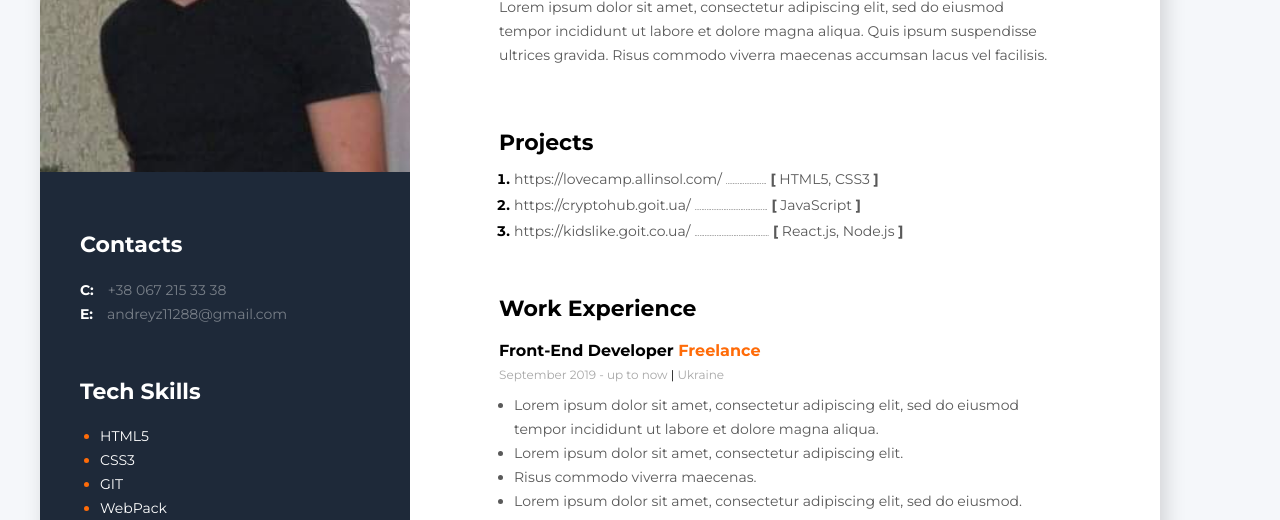
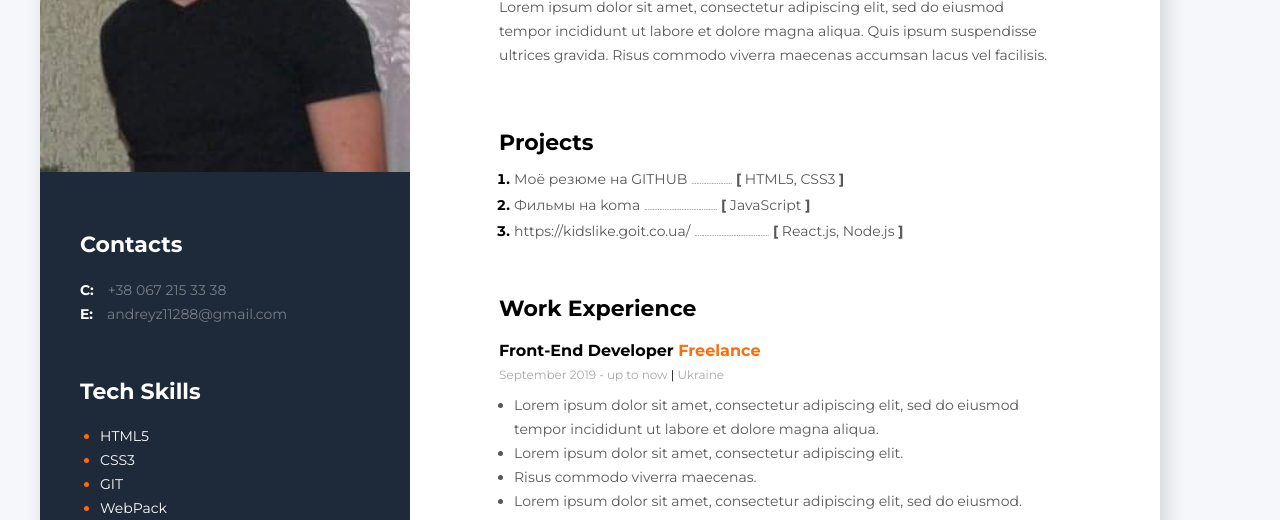
Before and after one commit to andreyz11288/resume-project, a plain HTML site: page index.html in a window 1280 px wide. Shown: the part 278-798 px from the top of the page. Drawn offline with Linux system fonts and the light colour scheme.

Commit message:
отредактрованы ссылки

```diff
--- a/index.html
+++ b/index.html
@@ -68,12 +68,12 @@
             <h3 class="project">Projects</h3>
             <ol class="li-2">
                 <li class="li2-2">
-                     <a class="li2-3" href="https://lovecamp.allinsol.com/"> https://lovecamp.allinsol.com/</a>
+                     <a class="li2-3" href="https://andreyz11288.github.io/resume-project/"> Моё резюме на GITHUB</a>
                      <span class="li2-3-1">........................</span>
                      <span class="li2-3"><b>[</b> HTML5, CSS3 <b>]</b></span>
                     </li>
                 <li class="li2-2">
-                    <a class="li2-3" href="https://cryptohub.goit.ua/"> https://cryptohub.goit.ua/</a>
+                    <a class="li2-3" href="http://video.koma.tv/"> Фильмы на koma</a>
                    <span class="li2-3-1">...........................................</span>
                     <span class="li2-3"> <b>[</b> JavaScript <b>]</b> </span>
                 </li>
```
